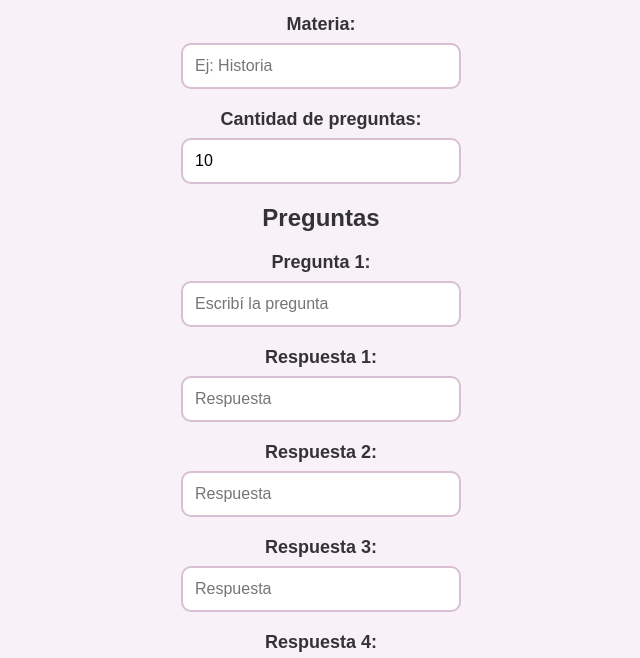
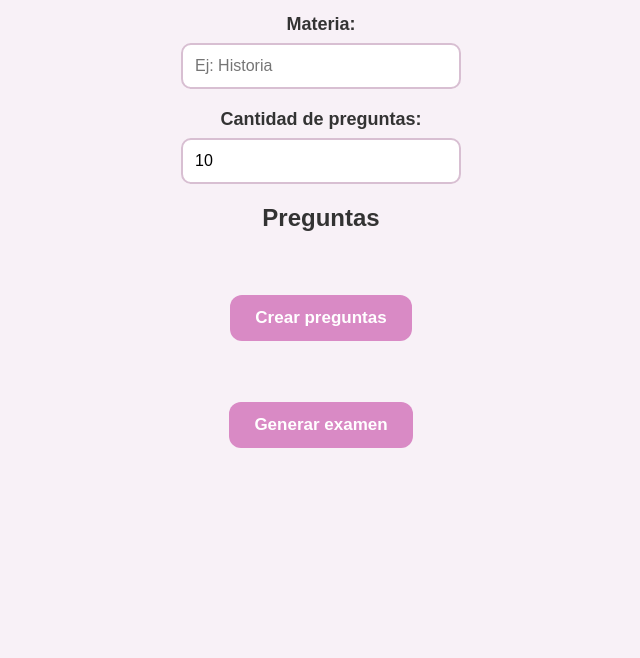
Before and after one commit to Pomodoro1172012/examenes-juego, a plain HTML site: page profesora.html in a window 1280 px wide. Shown: the part 138-796 px from the top of the page, without its empty margins (319-959 px from the left). Drawn offline with Linux system fonts and the light colour scheme.

Commit message:
Refactor question generation in profesora.html

```diff
--- a/profesora.html
+++ b/profesora.html
@@ -23,11 +23,47 @@
 
 <h2>Preguntas</h2>
 
-<div id="preguntas">
+<div id="preguntas"></div>
 
-    <div class="pregunta">
+<br>
 
-        <p>Pregunta 1:</p>
+<button type="button" onclick="generarPreguntas()">
+    Crear preguntas
+</button>
+
+<br>
+        <br><br>
+
+        <button onclick="crearExamen()">
+            Generar examen
+        </button>
+
+    </div>
+
+
+    <script>
+function generarPreguntas() {
+
+    const cantidad = Number(
+        document.getElementById("cantidadPreguntas").value
+    );
+
+    const contenedor = document.getElementById("preguntas");
+
+    contenedor.innerHTML = "";
+
+    for (let i = 0; i < cantidad; i++) {
+
+        const bloque = document.createElement("div");
+
+        bloque.className = "pregunta";
+
+        bloque.innerHTML = `
+            <hr>
+
+            <h3>Pregunta ${i + 1}</h3>
+
+            <p>Pregunta:</p>
             <input type="text" placeholder="Escribí la pregunta">
 
             <p>Respuesta 1:</p>
@@ -50,22 +86,12 @@
                 <option value="3">Respuesta 4</option>
             </select>
 
-    </div>
+            <br><br>
+        `;
 
-</div>
-
-<br>
-        <br><br>
-
-        <button onclick="crearExamen()">
-            Generar examen
-        </button>
-
-    </div>
-
-
-    <script>
-
+        contenedor.appendChild(bloque);
+    }
+}
         function crearExamen() {
 
             const materia =
```
Lines whose indentation alone changed are shown as unchanged.
